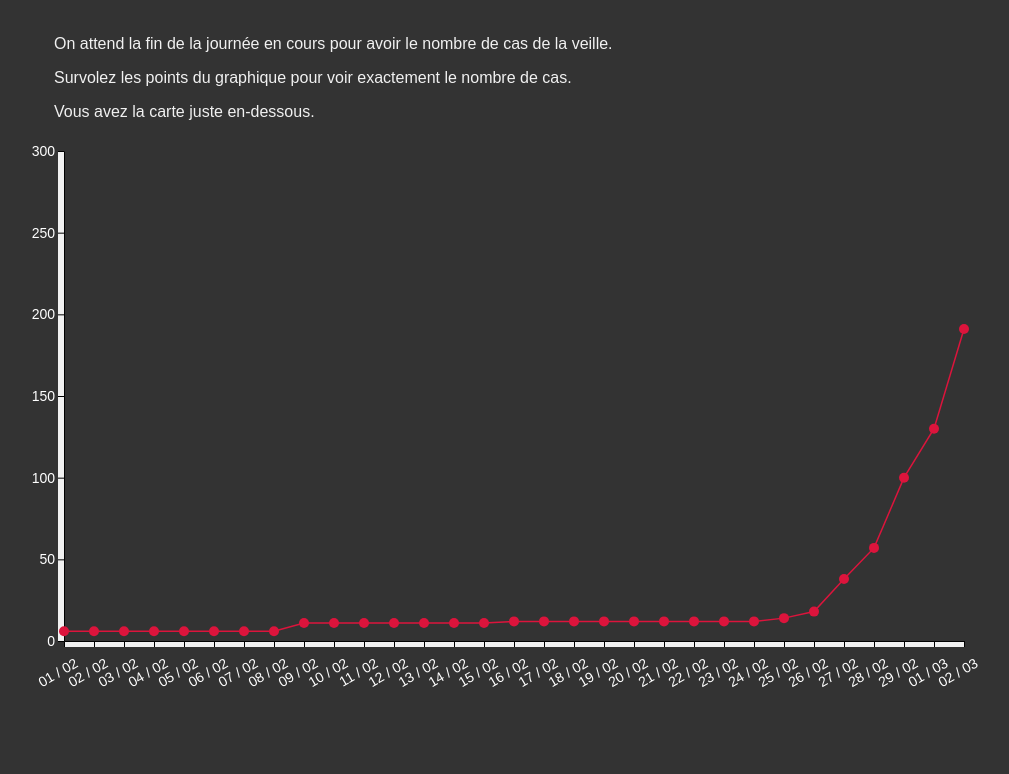
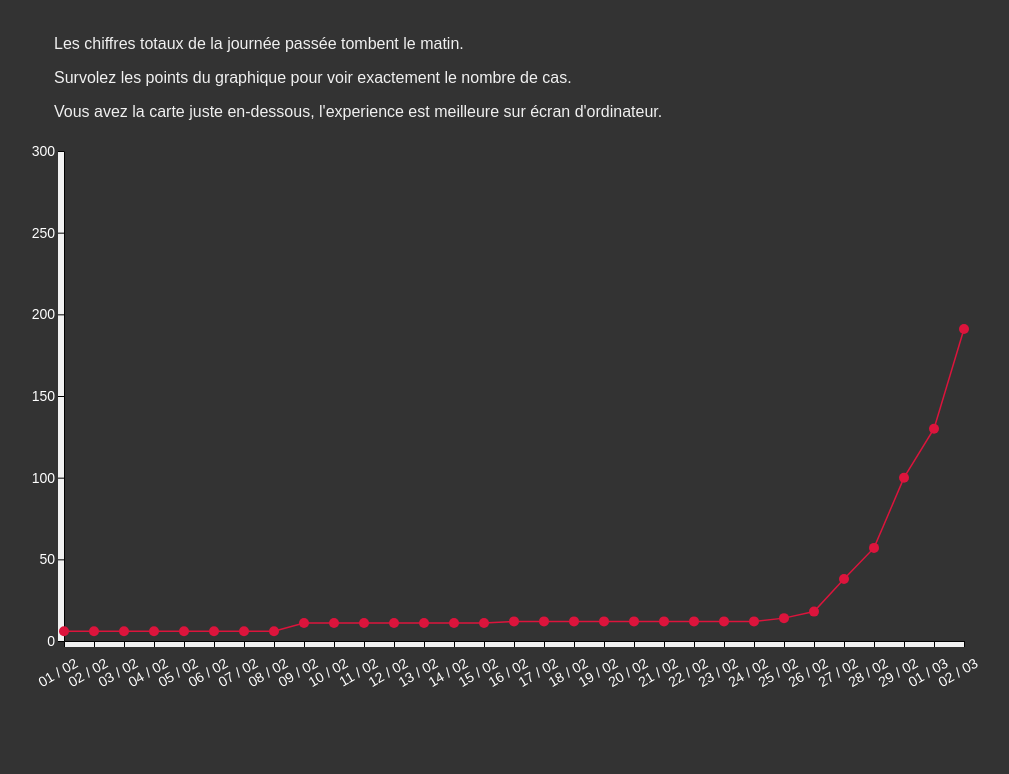
Before and after one commit to Ziratsu/CoronavirusGraph, a website: page index.html in a window 1280 px wide. Shown: the part 123-897 px from the top of the page, without its empty margins (136-1145 px from the left). Drawn offline with nearby package versions, Linux system fonts and the light colour scheme.

Commit message:
Update index.html

```diff
--- a/index.html
+++ b/index.html
@@ -17,9 +17,9 @@
 
 <div id="graphique">
   <h1>Coronavirus en France</h1>
-  <p>On attend la fin de la journée en cours pour avoir le nombre de cas de la veille.</p>
+  <p>Les chiffres totaux de la journée passée tombent le matin.</p>
   <p>Survolez les points du graphique pour voir exactement le nombre de cas.</p>
-  <p>Vous avez la carte juste en-dessous.</p>
+  <p>Vous avez la carte juste en-dessous, l'experience est meilleure sur écran d'ordinateur.</p>
 </div>
 
 <div id="map">
@@ -35,8 +35,9 @@
 
   var svg = d3.select("#graphique")
     .append("svg")
-      .attr("width", width + margin.left + margin.right)
-      .attr("height", height + margin.top + margin.bottom)
+      // .attr("width", width + margin.left + margin.right)
+      // .attr("height", height + margin.top + margin.bottom)
+      .attr("viewBox", `0 0 ${width + margin.left + margin.right} ${height + margin.top + margin.bottom}`)
     .append("g")
       .attr("transform",
             "translate(" + margin.left + "," + margin.top + ")");
@@ -122,7 +123,7 @@
                        .ticks(30)
                        .tickFormat(function(d,i){ return tickLabels[i] });
 
-;
+
 
         groupeX.call(axeX)
                .style('font-size', '14px')
@@ -138,6 +139,7 @@
         .datum(data)
         .attr("fill", "none")
         .attr("stroke", "crimson")
+        .style('cursor', 'pointer')
         .attr("stroke-width", 1.5)
         .attr("d", d3.line()
           .x(function(d) { return x(d.date) })
@@ -153,6 +155,7 @@
           .attr("cx", function(d) { return x(d.date) } )
           .attr("cy", function(d) { return y(d.value) } )
           .attr("r", 5)
+          .style('cursor', 'pointer')
           .attr("fill", "crimson")
           .on("mouseover", function(d) {
             div.transition()
@@ -171,10 +174,7 @@
 
 var div = d3.select("body").append("div")
     .attr("class", "tooltip")
-
-
-
-
+    .style('opacity', '0')
   })
 
 
@@ -198,8 +198,9 @@ var div = d3.select("body").append("div")
 
     const svgMap = d3.select('#map').append("svg")
       .attr("id", "svg")
-      .attr("width", widthMap)
-      .attr("height", heightMap)
+      // .attr("width", widthMap)
+      // .attr("height", heightMap)
+      .attr("viewBox", `0 0 ${widthMap} ${heightMap}`)
       .attr("class", "Blues");
 
     // Append the group that will contain our paths
```
